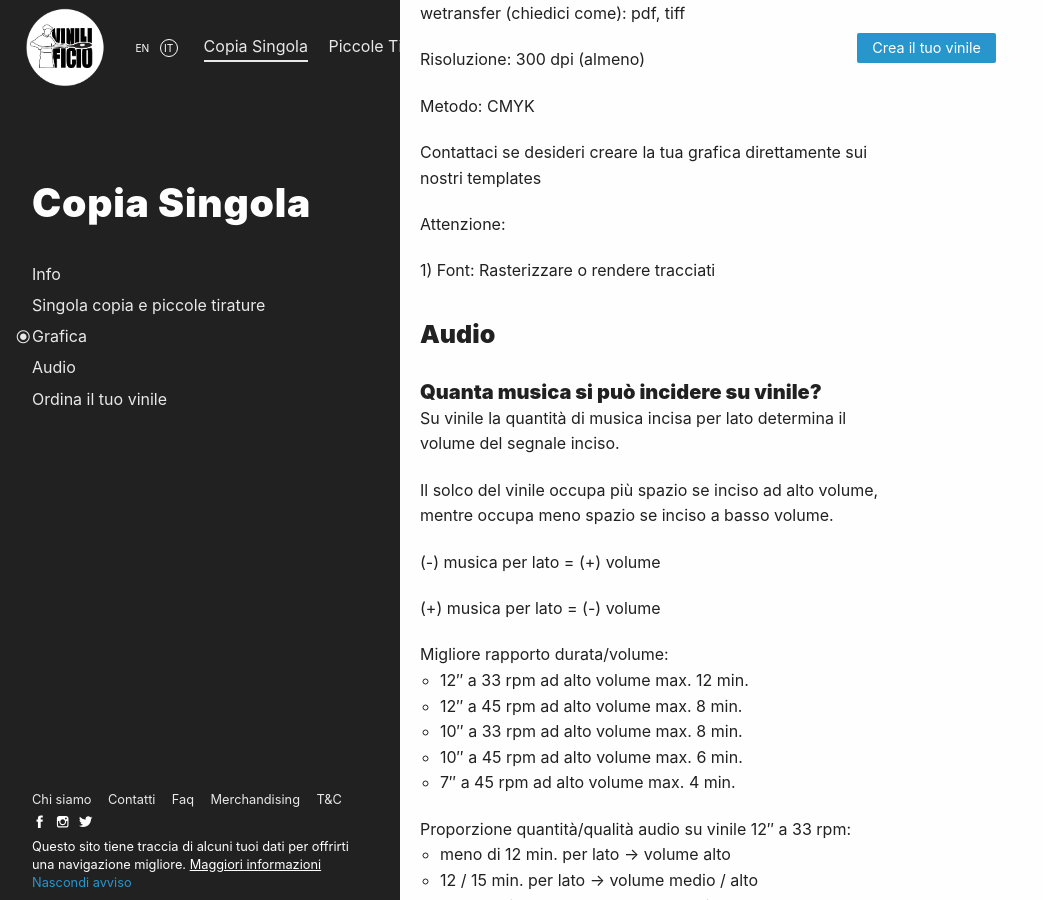
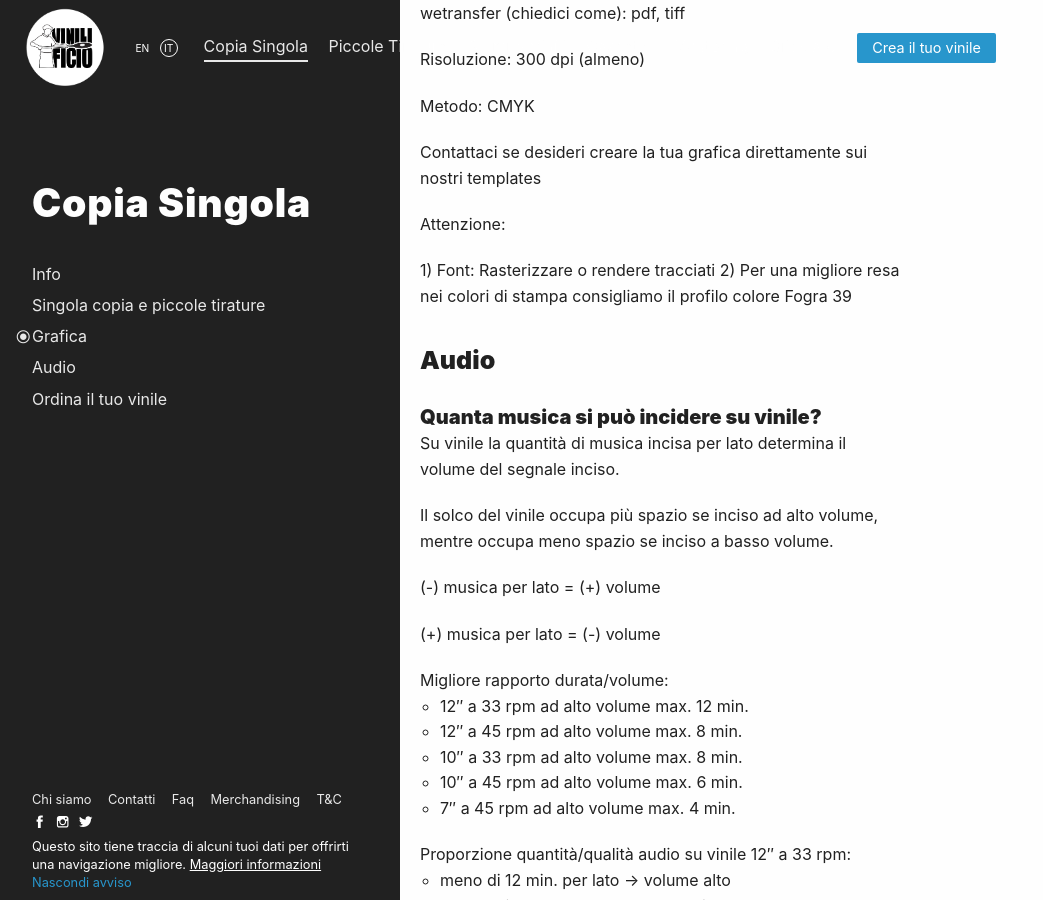
Before and after one commit to Vinilificio/vinilificio.com, a Jekyll site: the page built from _pages/copia-singola.md, in a window 1280 px wide and 900 px high, scrolled down 1109 px. Shown: the whole window, without its empty margins (0-1043 px from the left). Built offline with Jekyll 4.4.1, drawn with Linux system fonts in a browser that asks for light colours; nearby versions of some CDN libraries; comment, search, counter and statistics services are not loaded.

Commit message:
Fogra 39

```diff
--- a/_pages/copia-singola.md
+++ b/_pages/copia-singola.md
@@ -49,6 +49,7 @@ Contattaci se desideri creare la tua grafica direttamente sui nostri templates
 Attenzione:
 
 1) Font: Rasterizzare o rendere tracciati
+2) Per una migliore resa nei colori di stampa consigliamo il profilo colore  Fogra 39
 
 
 
```
